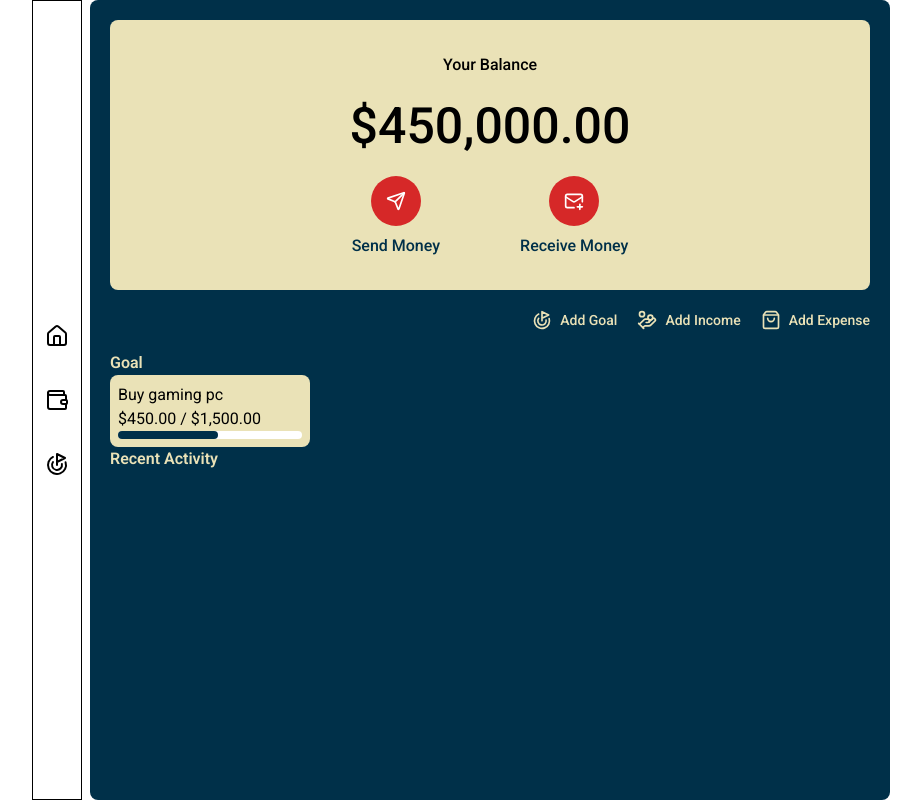
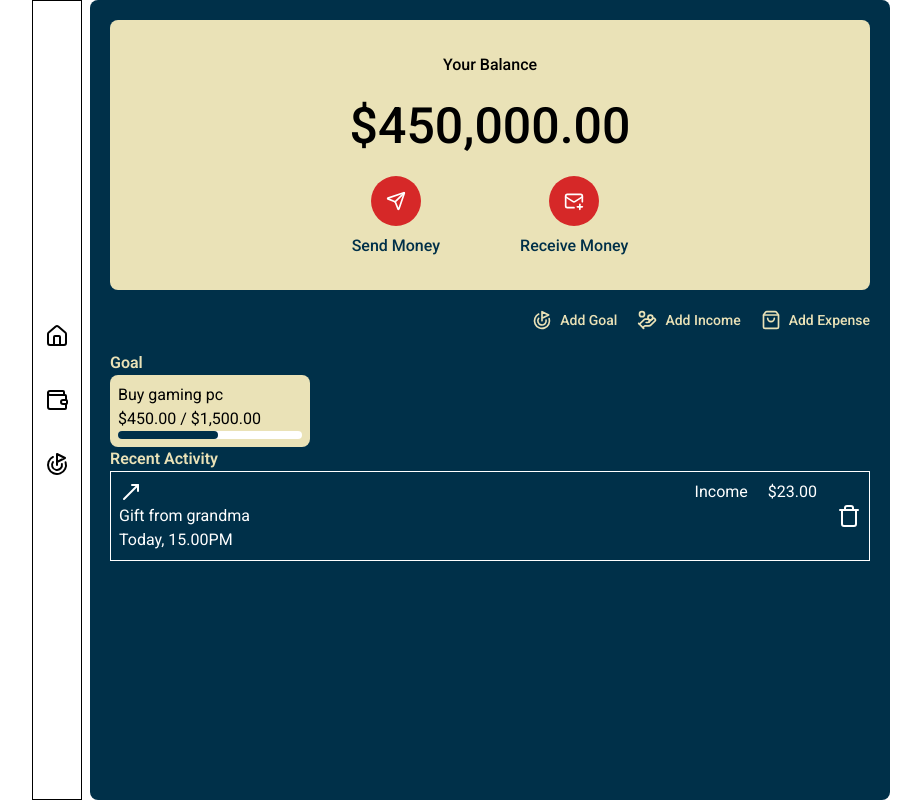
Before and after one commit to Zer0-Gravity/mini-react-project, a React (Vite) app in the folder finance-tracker/: page / in a window 1280 px wide. Shown: the whole page, without its empty margins (179-1100 px from the left). Built offline with nearby package versions, Linux system fonts and the light colour scheme.

Commit message:
Feat: Add skeleton component card for transaction/expense list

```diff
--- /dev/null
+++ b/finance-tracker/src/Component/TrackerCard.tsx
@@ -0,0 +1,27 @@
+import { MoveUpRight, Trash } from "lucide-react";
+
+function TrackerCard() {
+    return (
+        <div className="text-white border flex justify-between p-2">
+            <div>
+                <div>
+                    <MoveUpRight />
+                </div>
+                <div>
+                    <h1>Gift from grandma</h1>
+                    <p>Today, 15.00PM</p>
+                </div>
+            </div>
+
+            <div className="flex gap-5">
+                <p>Income</p>
+                <h1>$23.00</h1>
+                <button>
+                    <Trash />
+                </button>
+            </div>
+        </div>
+    );
+}
+
+export default TrackerCard;
--- a/finance-tracker/src/Pages/Home.tsx
+++ b/finance-tracker/src/Pages/Home.tsx
@@ -2,6 +2,7 @@ import { Goal, HandCoins, MailPlus, Send, ShoppingBag } from "lucide-react";
 import ButtonAdd from "../Component/Home/ButtonAdd";
 import DisplayButton from "../Component/Home/DisplayButton";
 import GoalCard from "../Component/GoalCard";
+import TrackerCard from "../Component/TrackerCard";
 
 function Home() {
     return (
@@ -41,6 +42,9 @@ function Home() {
                     <h1 className="text-[16px] font-semibold text-secondary">
                         Recent Activity
                     </h1>
+                    <div>
+                        <TrackerCard />
+                    </div>
                 </div>
             </section>
         </main>
```
